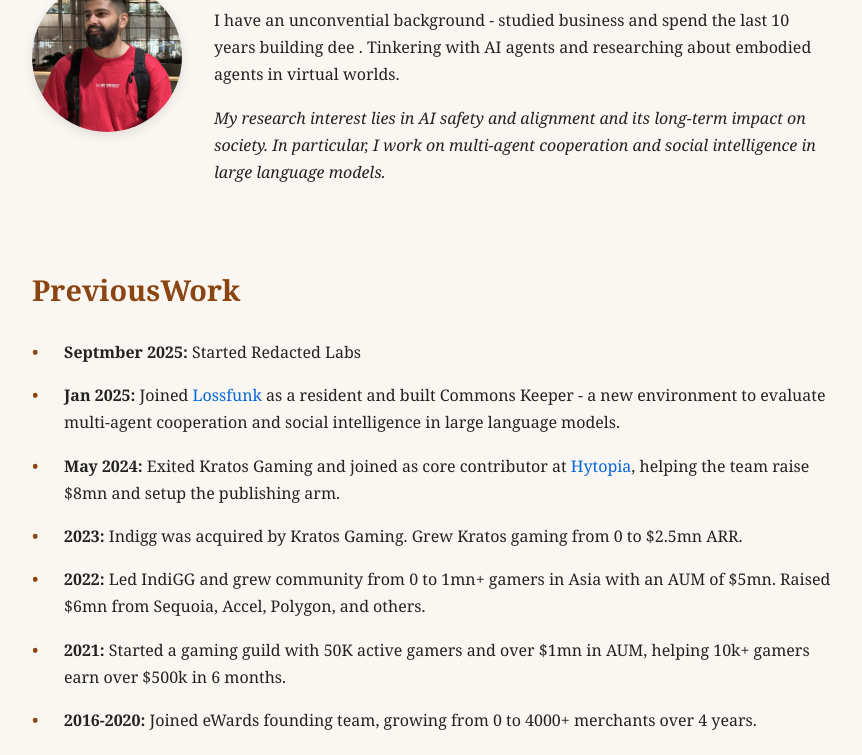
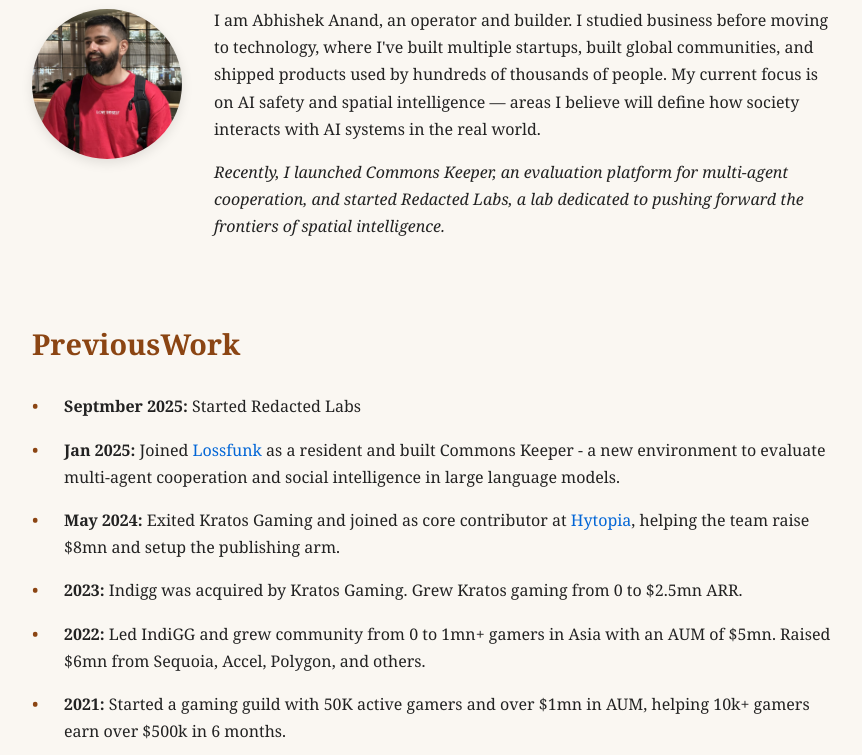
Before and after one commit to Crptocurious/personal-portfolio, a website: page index.html in a window 1280 px wide. Shown: the part 244-999 px from the top of the page, without its empty margins (208-1070 px from the left). Drawn offline with Linux system fonts and the light colour scheme.

Commit message:
update copy

```diff
--- a/index.html
+++ b/index.html
@@ -178,8 +178,8 @@
         />
         <div class="header-text">
             <h1>Abhishek Anand</h1>
-            <p>I have an unconvential background - studied business and spend the last 10 years building dee . Tinkering with AI agents and researching about embodied agents in virtual worlds.</p>
-            <p class="intro-text">My research interest lies in AI safety and alignment and its long-term impact on society. In particular, I work on multi-agent cooperation and social intelligence in large language models.</p>
+            <p>I am Abhishek Anand, an operator and builder. I studied business before moving to technology, where I've built multiple startups, built global communities, and shipped products used by hundreds of thousands of people. My current focus is on AI safety and spatial intelligence — areas I believe will define how society interacts with AI systems in the real world.
+            <p class="intro-text">Recently, I launched Commons Keeper, an evaluation platform for multi-agent cooperation, and started Redacted Labs, a lab dedicated to pushing forward the frontiers of spatial intelligence.</p>
             <div class="contact-info">
             </div>
         </div>
```
